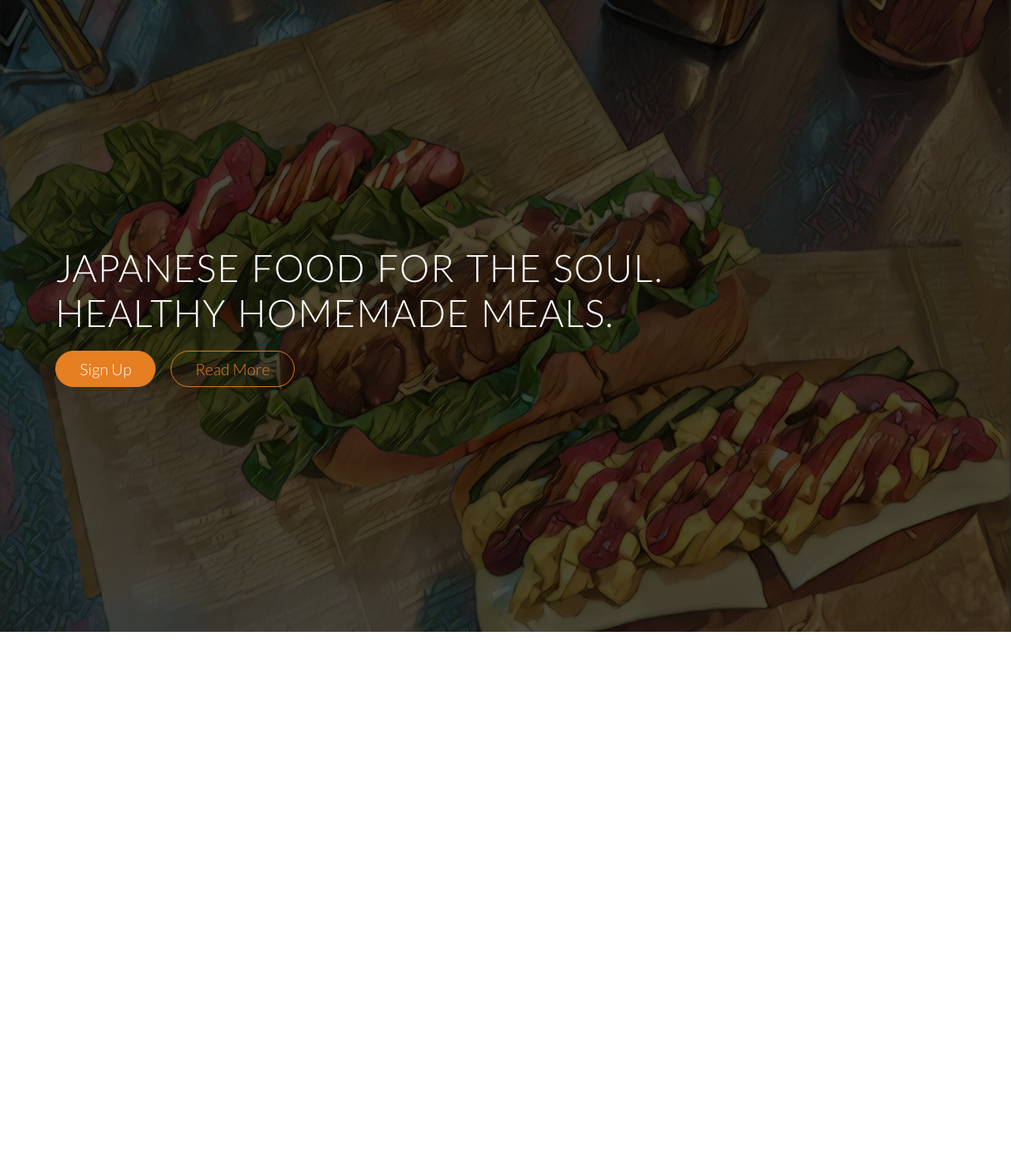
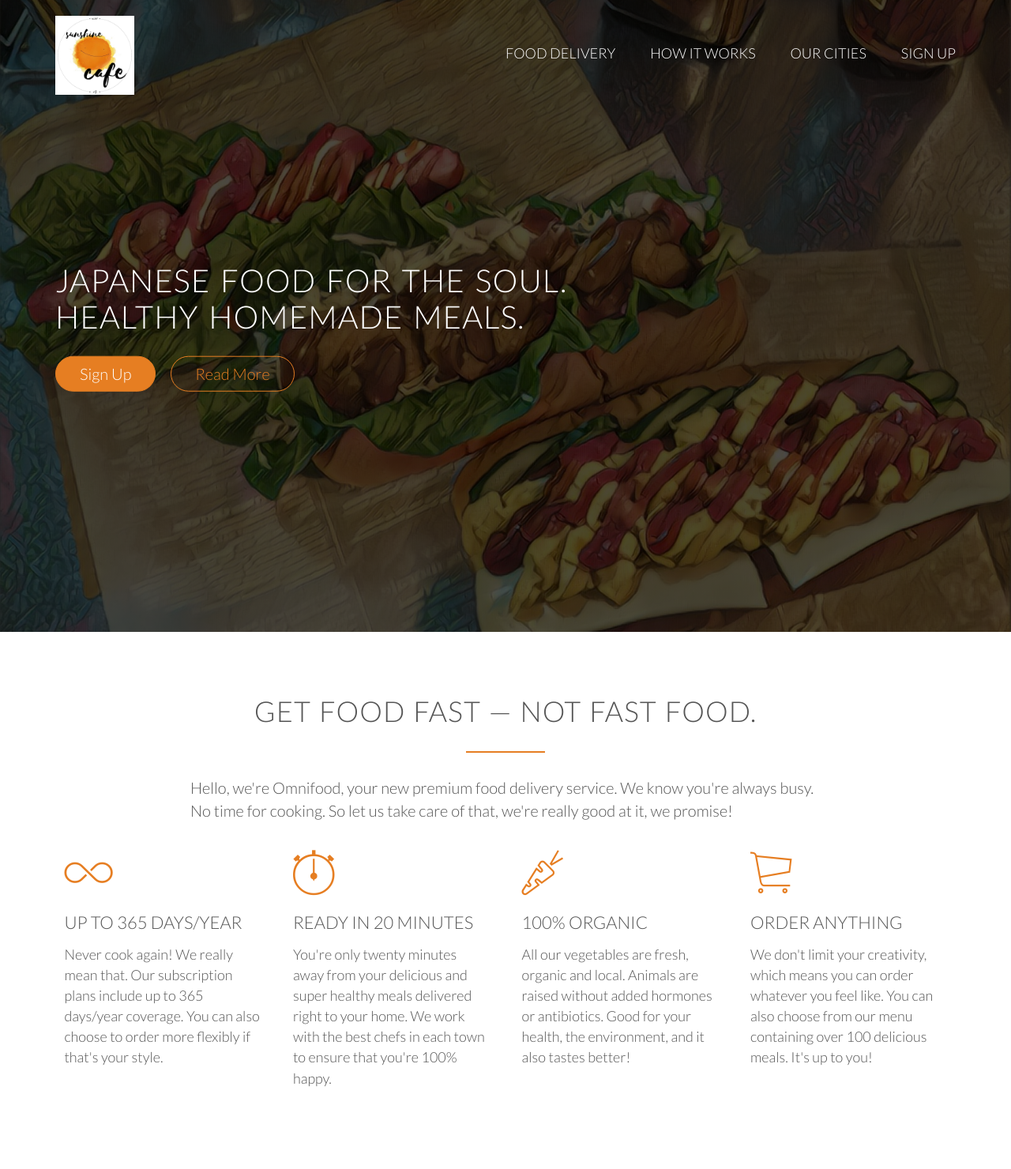
Before and after one commit to pauloeaquino/sunshinecafe, a plain HTML site: page index.html in a window 1280 px wide. Shown: the whole page at 79% size. Before the commit the page ends 800 px from the top, so only its background shows below. Drawn offline with Linux system fonts and the light colour scheme; files whose address does not match are found by name.

Commit message:
Built features section

```diff
--- a/index.html
+++ b/index.html
@@ -7,13 +7,24 @@
     <!-- The above 3 meta tags *must* come first in the head; any other head content must come *after* these tags -->
     <link href="resources/css/custom.css" rel="stylesheet">
     <link href="resources/vendors/css/grid.css" rel="stylesheet">
-    <link href="resources/vendors/css/normalize.css">
+    <link href="resources/vendors/css/normalize.css" rel="stylesheet">
+    <link href="resources/vendors/css/ionicons.min.css" rel="stylesheet">
     <link href="https://fonts.googleapis.com/css?family=Lato:300,400,700" rel="stylesheet">
     <title>Sunshine Cafe</title>
-    <!-- Bootstrap -->
   </head>
   <body>
       <header>
+          <nav>
+              <div class="row">
+                  <img src="resources/img/logo.png" alt="sunshine cafe logo" class="logo">
+                  <ul class="main-nav">
+                      <li><a href="#">Food delivery</a></li>
+                      <li><a href="#">How it works</a></li>
+                      <li><a href="#">Our cities</a></li>
+                      <li><a href="#">Sign up</a></li>
+                  </ul>
+              </div>
+          </nav>
           <div class="hero-text-box">
               <h1>Japanese food for the soul. <br>Healthy homemade meals.</h1>
               <a href="#" class="btn btn-full">Sign Up</a>
@@ -21,6 +32,37 @@
           </div>
       </header>
 
+      <section class="section-features">
+          <div class="row">
+              <h2>Get food fast &mdash; not fast food.</h2>
+              <p class="long-copy">
+                  Hello, we're Omnifood, your new premium food delivery service. We know you're always busy. No time for cooking. So let us take care of that, we're really good at it, we promise!
+              </p>
+          </div>
+          <div class="row">
+              <div class="col span-1-of-4 box">
+                  <i class="ion-ios-infinite-outline icon-big"></i>
+                  <h3>Up to 365 days/year</h3>
+                  <p>Never cook again! We really mean that. Our subscription plans include up to 365 days/year coverage. You can also choose to order more flexibly if that's your style.</p>
+              </div>
+              <div class="col span-1-of-4 box">
+                  <i class="ion-ios-stopwatch-outline icon-big"></i>
+                  <h3>Ready in 20 minutes</h3>
+                  <p>You're only twenty minutes away from your delicious and super healthy meals delivered right to your home. We work with the best chefs in each town to ensure that you're 100% happy.</p>
+              </div>
+              <div class="col span-1-of-4 box">
+                  <i class="ion-ios-nutrition-outline icon-big"></i>
+                  <h3>100% Organic</h3>
+                  <p>All our vegetables are fresh, organic and local. Animals are raised without added hormones or antibiotics. Good for your health, the environment, and it also tastes better!</p>
+              </div>
+              <div class="col span-1-of-4 box">
+                  <i class="ion-ios-cart-outline icon-big"></i>
+                  <h3>Order anything</h3>
+                  <p>We don't limit your creativity, which means you can order whatever you feel like. You can also choose from our menu containing over 100 delicious meals. It's up to you!</p>
+              </div>
+          </div>
+      </section>
+
 
     <!-- scripts -->
 
--- a/resources/css/custom.css
+++ b/resources/css/custom.css
@@ -67,15 +67,46 @@ header {
 - set letter-spacing to 'decompress' the space between letters
 - set margin top to 0. set margin bottom to 20px to add space between the title and buttons
 */
+h1,
+h2,
+h3 {
+    font-weight: 100; /* h1 elements are usually set to bold, so decrease weight*/
+    text-transform: uppercase;
+}
+
 h1 {
     margin-top: 0;
     margin-bottom: 20px;
     color: #fff;
     font-size: 240%;
-    font-weight: 100; /* h1 elements are usually set to bold, so decrease weight*/
-    text-transform: uppercase;
+    word-spacing: 4px;
     letter-spacing: 1px;
-    word-spacing: 4px;
+}
+
+h2 {
+    font-size: 180%;
+    word-spacing: 2px;
+    text-align: center;
+    margin-bottom: 30px;
+    letter-spacing: 1px;
+}
+
+h3 {
+    font-size: 110%;
+    margin-bottom: 15px;
+}
+
+/*
+using the pseudo class after in this case will create an "element" after the h2. in this case want to make a line that displays underneath the h2
+*/
+h2:after {
+    display: block;
+    height: 2px;
+    background-color: #e67e22;
+    content: " ";
+    width: 100px;
+    margin: 0 auto;
+    margin-top: 30px;
 }
 
 /*
@@ -156,3 +187,100 @@ Set button states. use pseudo classes example. btn:link
     border: solid 1px #cf6d17;
     color: #fff;
 }
+
+/*
+- height will be 100px
+- width auto
+- float it to the left
+- add some space btw the top of the nav and the logo
+*/
+.logo {
+    height: 100px;
+    width: auto;
+    float: left;
+    margin-top: 20px;
+}
+
+/*
+- we want this to be on the right since logo is on the left, so float right
+- get rid of the bullet points. list style is none
+- add spacing to the top
+*/
+.main-nav {
+    float: right;
+    list-style: none;
+    margin-top: 55px;
+}
+
+/*
+- select all li elements in main-nav to format
+- right now they are block element. we want them to be inline-block
+- add spacing by adding some margin
+*/
+.main-nav li {
+    display: inline-block;
+    margin-left: 40px;
+}
+
+/*
+- select the a element for styling
+- color will be white
+- get rid of underline
+- transform all letters to uppercase
+- font size will be 90%, which is 18px. 18/20 = .9
+- for the hover state, add a transparent border
+- like with the buttons, add a transition
+- add some space btween the border-bottom and link. to do this, add padding to top and bottom
+*/
+.main-nav li a:link,
+.main-nav li a:visited {
+    padding: 8px 0;
+    color: #fff;
+    text-decoration: none;
+    text-transform: uppercase;
+    font-size: 90%;
+    border-bottom: 2px solid transparent;
+    transition: border-bottom 0.2s;
+}
+
+/*
+styling the hover effect for the main nav
+- we want the border to exist before we hover over it, so to do this we make it transparent
+*/
+.main-nav li a:hover,
+.main-nav li a:active {
+    border-bottom: 2px solid #e67e22;
+}
+
+/*
+put white space between sections. here we'll use padding to achieve this. bg color will fill whole section
+*/
+section {
+    padding: 80px 0;
+}
+
+/*
+typography - use btw 120-145% for line height
+maximum width of line should at most be 2 alphabets
+*/
+.long-copy {
+    line-height: 145%;
+    width: 70%;
+    margin-left: 15%;
+}
+
+.box {
+    padding: 1%;
+}
+
+.box p {
+    font-size: 90%;
+    line-height: 145%;
+}
+
+.icon-big {
+    font-size: 350%;
+    display: block;
+    color: #e67e22;
+    margin-bottom: 10px;
+}
```
Also changed, not shown: resources/img/logo.png (added).
